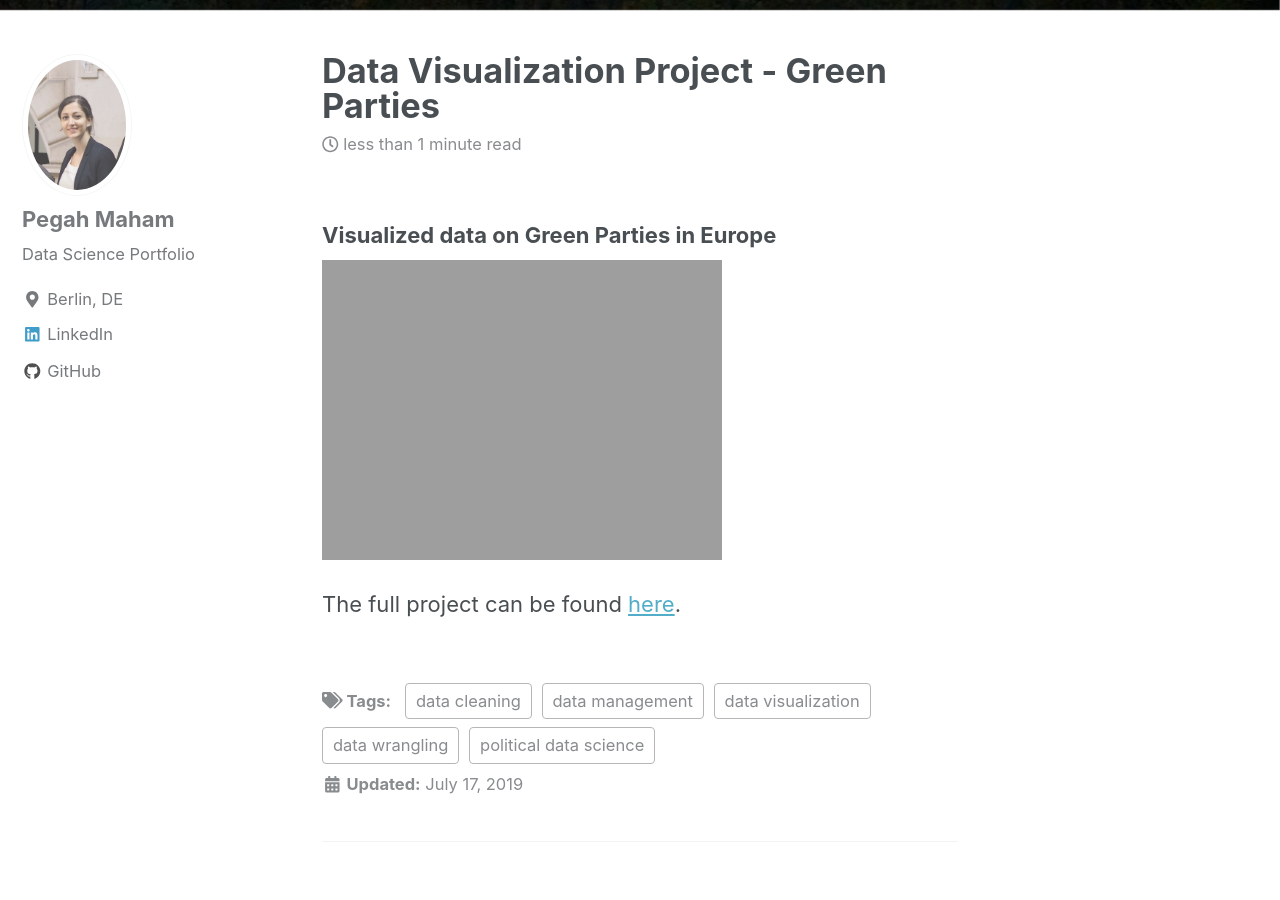
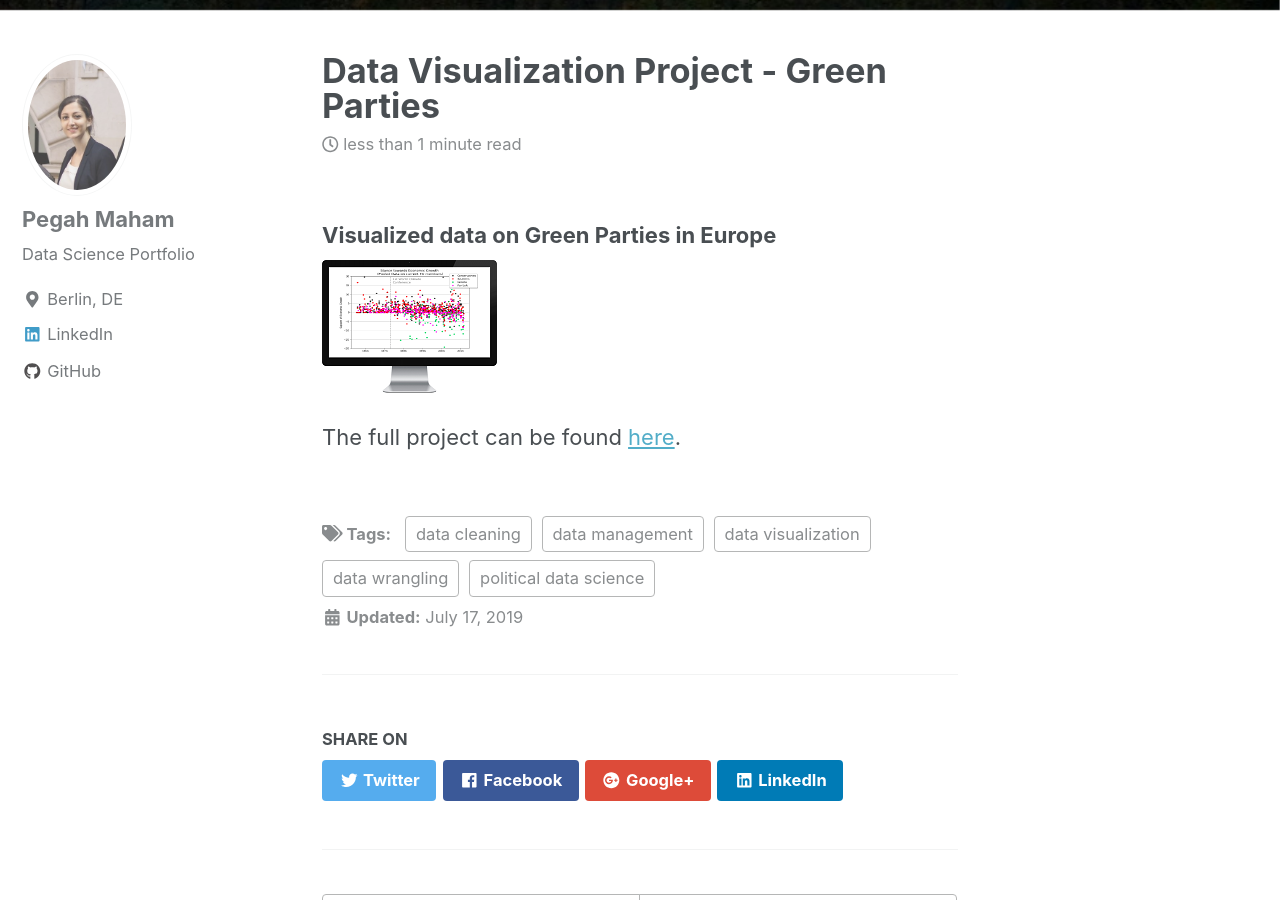
Before and after one commit to pegahbyte/pegahbyte.github.io, a Jekyll site: the page built from _posts/2019-07-17-visualization.md, in a window 1280 px wide and 900 px high, scrolled down 607 px. Built offline with Jekyll 4.4.1, drawn with Linux system fonts in a browser that asks for light colours; nearby versions of some CDN libraries.

Commit message:
error in image name resolved

```diff
--- a/_posts/2019-07-17-visualization.md
+++ b/_posts/2019-07-17-visualization.md
@@ -10,6 +10,6 @@
 
 ### Visualized data on Green Parties in Europe
 
-<img src="{{ site.url }}{{ site.baseurl }}/images/greens.jpg" alt="linearly separable data">
+<img src="{{ site.url }}{{ site.baseurl }}/images/greens.png" alt="linearly separable data">
 
 The full project can be found [here](https://github.com/pegahbyte/data_visualization).
```
